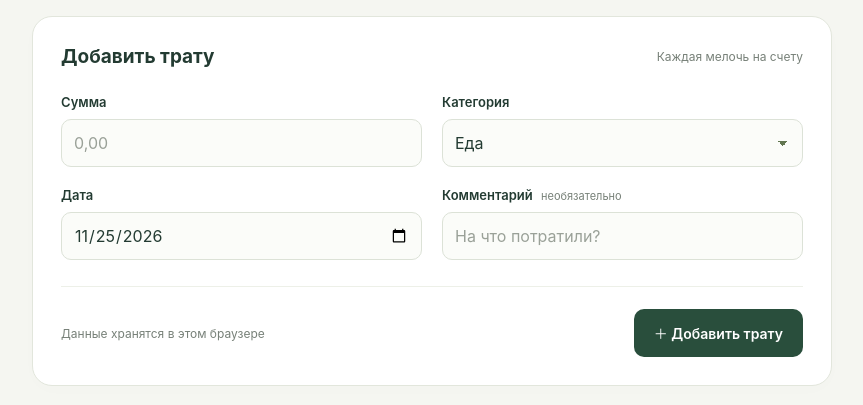
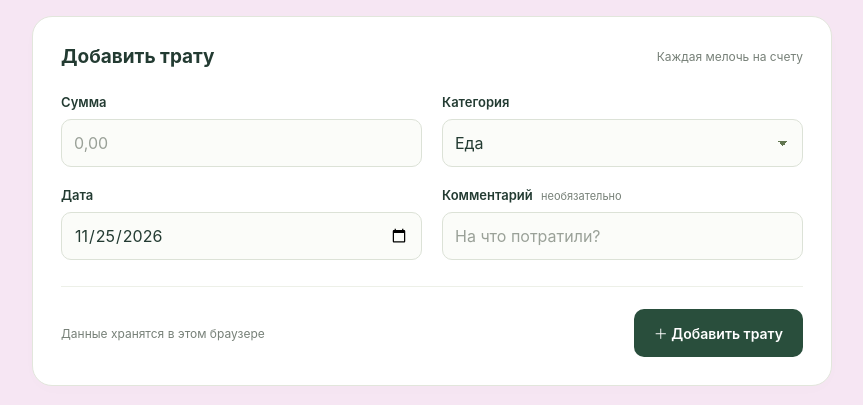
Before and after one commit to MARATARAY/Uchet-rashodov, a plain HTML site: page index.html in a window 1280 px wide. Shown: the part 131-536 px from the top of the page, without its empty margins (208-1071 px from the left). Drawn offline with Linux system fonts and the light colour scheme.

Commit message:
Изменить фон страницы на розовый

```diff
--- a/styles.css
+++ b/styles.css
@@ -1,4 +1,4 @@
-:root { color-scheme: light; font-family: -apple-system, BlinkMacSystemFont, "Segoe UI", sans-serif; color: #233b32; background: #f5f6f1; font-synthesis: none; }
+:root { color-scheme: light; font-family: -apple-system, BlinkMacSystemFont, "Segoe UI", sans-serif; color: #233b32; background: #F6E6F3; font-synthesis: none; }
 * { box-sizing: border-box; }
 body { margin: 0; }
 .page { width: min(100% - 40px, 800px); margin: 56px auto 28px; }
```
